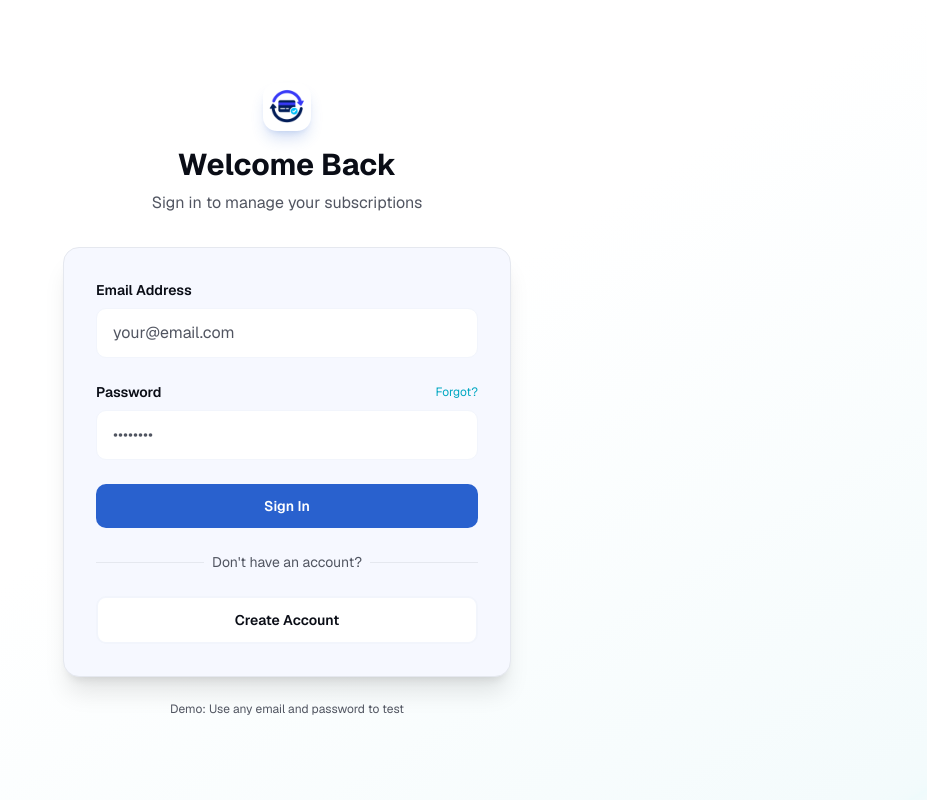
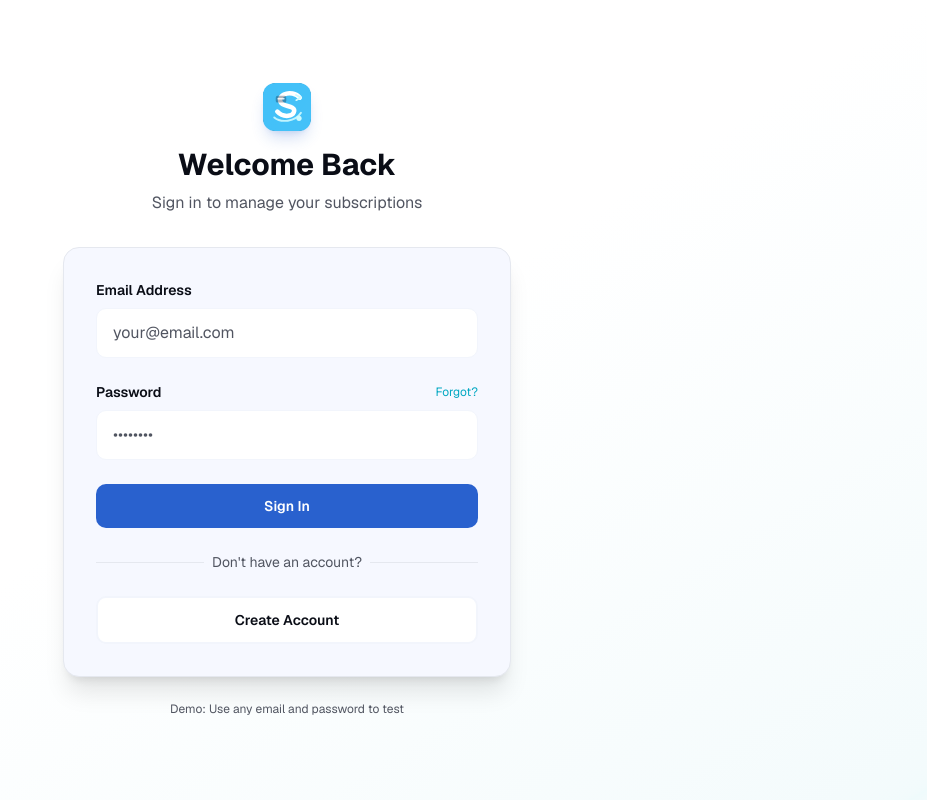
Before and after one commit to Ankit-ak-sk/sync-board, a Next.js app: page /auth/login in a window 1280 px wide. Shown: the whole page, without its empty margins (353-1280 px from the left). Built offline with nearby package versions, Linux system fonts and the light colour scheme.

Commit message:
Revert "Add accurate Sync Board subscription logo"
This reverts commit 939b498cdb41aa90cbf3b889a6bd8068b7bc906e.

```diff
--- a/app/layout.tsx
+++ b/app/layout.tsx
@@ -18,12 +18,12 @@ export const metadata: Metadata = {
   icons: {
     icon: [
       {
-        url: '/sync-board-logo.png',
-        type: 'image/png',
+        url: '/icon.svg',
+        type: 'image/svg+xml',
       },
     ],
-    shortcut: '/sync-board-logo.png',
-    apple: '/sync-board-logo.png',
+    shortcut: '/icon.svg',
+    apple: '/icon.svg',
   },
 }
 
--- a/components/brand-mark.tsx
+++ b/components/brand-mark.tsx
@@ -1,6 +1,7 @@
 'use client';
 
 import { motion } from 'framer-motion';
+import { useId } from 'react';
 
 interface BrandMarkProps {
   size?: 'sm' | 'md';
@@ -8,18 +9,76 @@ interface BrandMarkProps {
 
 export function BrandMark({ size = 'md' }: BrandMarkProps) {
   const dimensions = size === 'sm' ? 'h-10 w-10' : 'h-12 w-12';
+  const baseId = useId().replace(/:/g, '');
+  const fillId = `${baseId}-fill`;
+  const glowId = `${baseId}-glow`;
 
   return (
     <motion.div
       whileHover={{ scale: 1.05, rotate: -2 }}
-      className={`${dimensions} relative overflow-hidden rounded-xl shadow-lg shadow-primary/20`}
-      aria-label="Sync Board"
+      className={`${dimensions} relative flex items-center justify-center rounded-xl bg-foreground text-background shadow-lg shadow-primary/20`}
+      aria-label="Subscription Tracker"
     >
-      <img
-        src="/sync-board-logo.png"
-        alt="Sync Board logo"
-        className="h-full w-full object-cover"
-      />
+      <svg
+        viewBox="0 0 64 64"
+        className="h-full w-full"
+        role="img"
+        aria-hidden="true"
+      >
+        <defs>
+          <linearGradient id={fillId} x1="14" y1="8" x2="52" y2="56">
+            <stop offset="0" stopColor="#38bdf8" />
+            <stop offset="0.52" stopColor="#6366f1" />
+            <stop offset="1" stopColor="#a855f7" />
+          </linearGradient>
+          <radialGradient id={glowId} cx="28" cy="18" r="38">
+            <stop offset="0" stopColor="#ffffff" stopOpacity="0.42" />
+            <stop offset="1" stopColor="#ffffff" stopOpacity="0" />
+          </radialGradient>
+        </defs>
+        <rect width="64" height="64" rx="16" fill={`url(#${fillId})`} />
+        <rect width="64" height="64" rx="16" fill={`url(#${glowId})`} />
+        <path
+          d="M49 19.5C44.5 13.8 34.8 11.8 27.9 15.2C21.8 18.2 21 24.7 26 28.1C29.3 30.4 35.4 30.8 39 32.9C43.9 35.8 41.5 43 33.5 43.8C27.9 44.3 22.6 42.2 19 38.1"
+          fill="none"
+          stroke="white"
+          strokeLinecap="round"
+          strokeWidth="6"
+        />
+        <path
+          d="M15 46C23.3 53.2 43.2 52.1 50.6 39.8"
+          fill="none"
+          stroke="#cffafe"
+          strokeLinecap="round"
+          strokeOpacity="0.9"
+          strokeWidth="2.6"
+        />
+        <path
+          d="M44 16L50 19.2L44.4 22.9"
+          fill="none"
+          stroke="#cffafe"
+          strokeLinecap="round"
+          strokeLinejoin="round"
+          strokeWidth="2.4"
+        />
+        <rect
+          x="17"
+          y="17"
+          width="14"
+          height="9"
+          rx="2.5"
+          fill="#0f172a"
+          fillOpacity="0.32"
+        />
+        <path
+          d="M20 21H28"
+          stroke="white"
+          strokeLinecap="round"
+          strokeOpacity="0.85"
+          strokeWidth="1.7"
+        />
+        <circle cx="48" cy="47" r="3.5" fill="#cffafe" />
+      </svg>
     </motion.div>
   );
 }
```
Also changed, not shown: public/icon.png (deleted), public/sync-board-logo.png (deleted).
